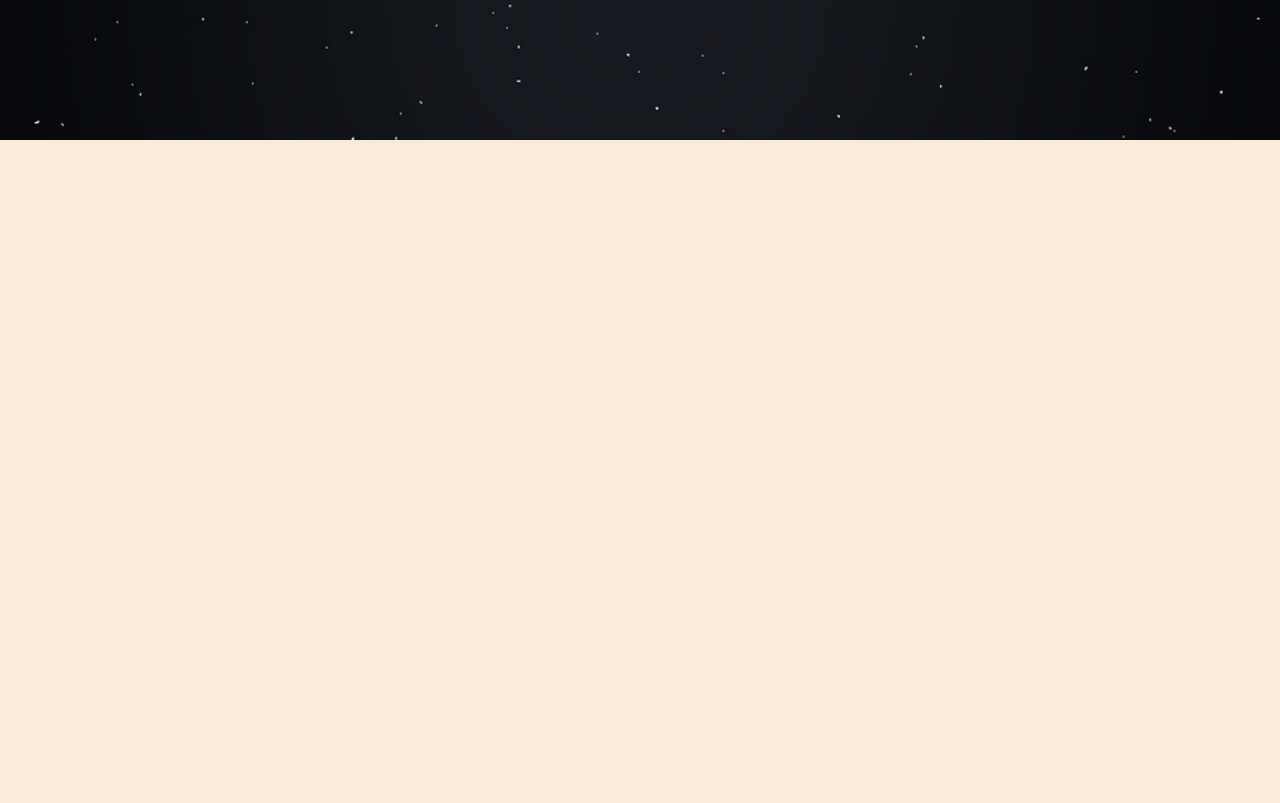
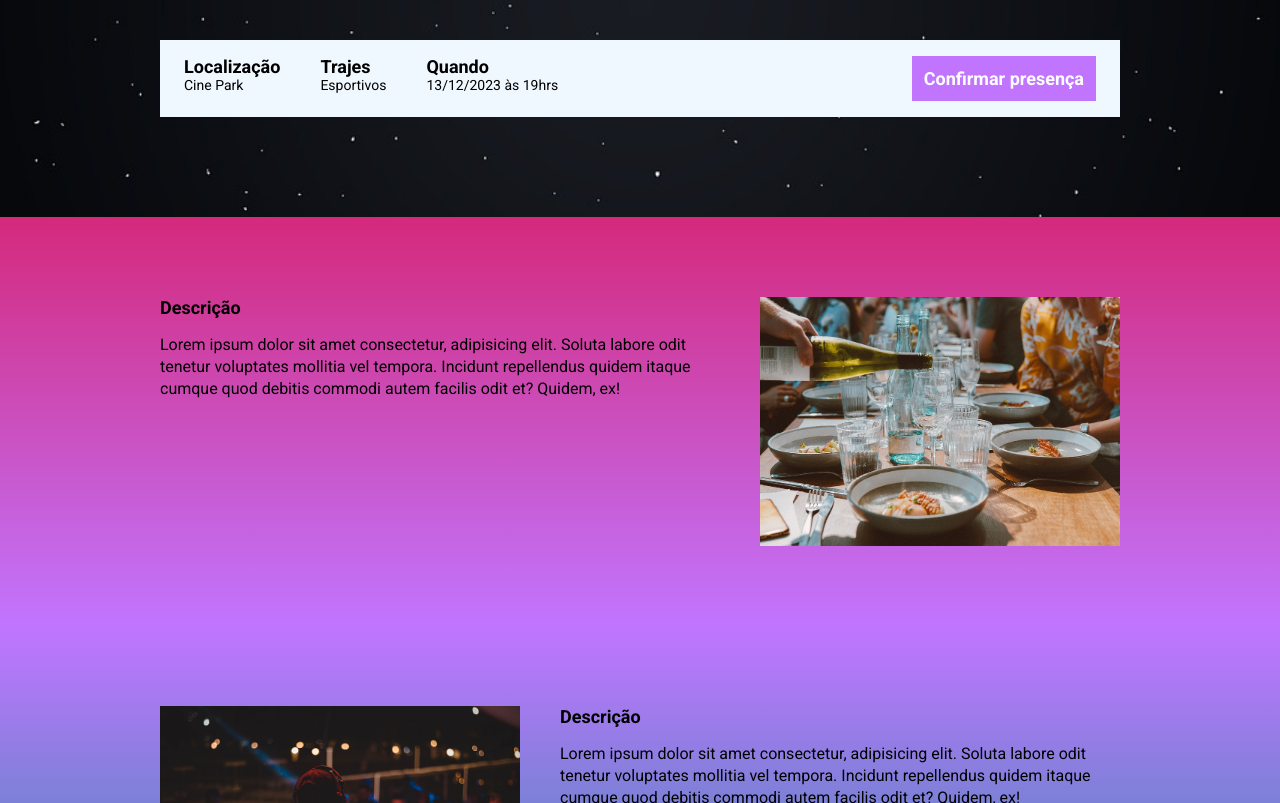
Before and after one commit to villanelle3/modulo_22, a website built with Parcel: page src/index.html in a window 1280 px wide. Shown: the part 358-1161 px from the top of the page. Before the commit the page ends 800 px from the top, so only its background shows below. Built offline with nearby package versions, Linux system fonts and the light colour scheme; a web font is replaced by a local one.

Commit message:
updates.

```diff
--- a/src/index.html
+++ b/src/index.html
@@ -12,14 +12,60 @@
     <link href="https://fonts.googleapis.com/css2?family=Gloock&display=swap" rel="stylesheet">
     <title>Grande Evento de Aniversário</title>
     <link rel="stylesheet" href="styles/main.scss">
+    <link rel="stylesheet" href="https://unpkg.com/aos@next/dist/aos.css" />
 </head>
 <body>
     <header class="hero">
         <div class="container">
             <img class="hero__logo" src="./images/bolo.png" alt="">
-            <P class="hero__text">Evento de Aniversário começa em 10d 12h 13s</P>
+            <P class="hero__text">Evento de Aniversário começa em <span id="contador"></span></P>
+            <div class="infos-bar">
+                <ul class="infos-bar__infos">
+                    <li class="infos-bar__infos__item">
+                        <b>Localização</b>
+                        Cine Park
+                    </li>
+                    <li class="infos-bar__infos__item">
+                        <b>Trajes</b>
+                        Esportivos
+                    </li>
+                    <li class="infos-bar__infos__item">
+                        <b>Quando</b>
+                        13/12/2023 às 19hrs
+                    </li>
+                </ul>
+                <a href="#" class="button button--primary">Confirmar presença</a>
+            </div>
         </div>
     </header>
+    <section class="event event--first">
+        <div class="container" data-aos="fade-right">
+            <div class="event__details">
+                <h2 class="event__details__title">Descrição</h2>
+                <p class="event__details__description">Lorem ipsum dolor sit amet consectetur, adipisicing elit. Soluta labore odit tenetur voluptates mollitia vel tempora. Incidunt repellendus quidem itaque cumque quod debitis commodi autem facilis odit et? Quidem, ex!</p>
+            </div>
+            <img src="./images/1.jpg" alt="" class="event__image">
+        </div>
+    </section>
+    <section class="event event--second event--image-left" >
+        <div class="container" data-aos="fade-left">
+            <div class="event__details">
+                <h2 class="event__details__title">Descrição</h2>
+                <p class="event__details__description">Lorem ipsum dolor sit amet consectetur, adipisicing elit. Soluta labore odit tenetur voluptates mollitia vel tempora. Incidunt repellendus quidem itaque cumque quod debitis commodi autem facilis odit et? Quidem, ex!</p>
+            </div>
+            <img src="./images/2.jpg" alt="" class="event__image">
+        </div>
+    </section>
+    <section class="event event--t" >
+        <div class="container" data-aos="fade-right">
+            <div class="event__details">
+                <h2 class="event__details__title">Descrição</h2>
+                <p class="event__details__description">Lorem ipsum dolor sit amet consectetur, adipisicing elit. Soluta labore odit tenetur voluptates mollitia vel tempora. Incidunt repellendus quidem itaque cumque quod debitis commodi autem facilis odit et? Quidem, ex!</p>
+            </div>
+            <img src="./images/3.jpg" alt="" class="event__image">
+        </div>
+    </section>
+    <script src="https://unpkg.com/aos@next/dist/aos.js"></script>
     <script src="scripts/main.js"></script>
 </body>
 </html>
--- a/src/scripts/main.js
+++ b/src/scripts/main.js
@@ -0,0 +1,17 @@
+AOS.init();
+
+const date = new Date("Dec 31, 2023 19:00");
+const timeStanp = date.getTime();
+
+const counttime = setInterval(function(){
+    const now = new Date();
+    const timeStanpNow = now.getTime();
+
+    const dif = timeStanp - timeStanpNow;
+
+    let days = Math.floor(dif / (60 * 60 * 24 * 1000));
+    let hours = Math.floor((dif % (60 * 60 * 24 * 1000)) / (1000*60*60));
+    let minutes = Math.floor((dif % (60 * 60 * 1000)) / (1000*60));
+
+    document.getElementById("contador").innerHTML = `${days} d, ${hours} h, ${minutes} min.`
+}, 1000)
--- /dev/null
+++ b/src/styles/components/_infosbar.scss
@@ -0,0 +1,33 @@
+.infos-bar{
+    padding: 16px 24px;
+    background-color: aliceblue;
+    display: flex;
+    justify-content: space-between;
+    &__infos{
+        list-style-type: none;
+        display: flex;
+        gap: 40px;
+        &__item{
+            font-size: 14px;
+            color: black;
+            b{
+                font-size: 18px;
+                display: block;
+            }
+        }
+    }
+    @media (max-width: 640px) {
+        display: block;
+        &__infos{
+            display: block;
+            &__item{
+                margin-bottom: 24px;
+            }
+        }
+    }
+    @media (max-width: 1024px) {
+        &__infos{
+            gap:16px;
+        }
+    }
+}
--- a/src/styles/main.scss
+++ b/src/styles/main.scss
@@ -1,3 +1,4 @@
+@use "components/infosbar.scss";
 @import "_hero";
 
 *{
@@ -21,5 +22,76 @@
 }
 
 body{
-    background-color: antiquewhite;
+    background-color: aliceblue;
 }
+
+.button{
+    padding: 12px;
+    font-size: 18px;
+    font-weight: bold;
+    text-decoration: none;
+    text-align: center;
+    white-space: nowrap;
+    &--primary{
+        color:white;
+        background-color: #c175ff;
+    }
+    @media (max-width: 640px) {
+        display: block;
+        width: 100%;
+    }
+    @media (max-width: 1024px) {
+        display: flex;
+        align-items: center;
+    }
+}
+
+.event{
+    padding: 80px 0;
+    &--first{
+        background-image: linear-gradient(#d5297c, #c175ff);
+    }
+    &--second{
+        background-image: linear-gradient(#c175ff, #268fa6);
+    }
+    &--t{
+        background-image: linear-gradient(#268fa6, #514b4a);
+    }
+
+    &--image-left{
+        .container{
+            flex-direction: row-reverse;
+        }
+    }
+
+    .container{
+        display: flex;
+        gap: 40px;
+    }
+    &__image{
+        max-width: 360px;
+    }
+    &__details{
+        &__title{
+            font-size: 18px;
+            font-weight: bold;
+            margin-bottom: 16px;
+        }
+        &__description{
+            line-height: 22px;
+        }
+    }
+
+    @media (max-width: 640px) {
+        .container{
+            display: block;
+        }
+        &__image{
+            width: 100%;
+        }
+        &__details{
+            margin-right: 0;
+            margin-bottom: 16px;
+        }
+    }
+}
```
Also changed, not shown: src/images/1.jpg (added), src/images/2.jpg (added), src/images/3.jpg (added).
